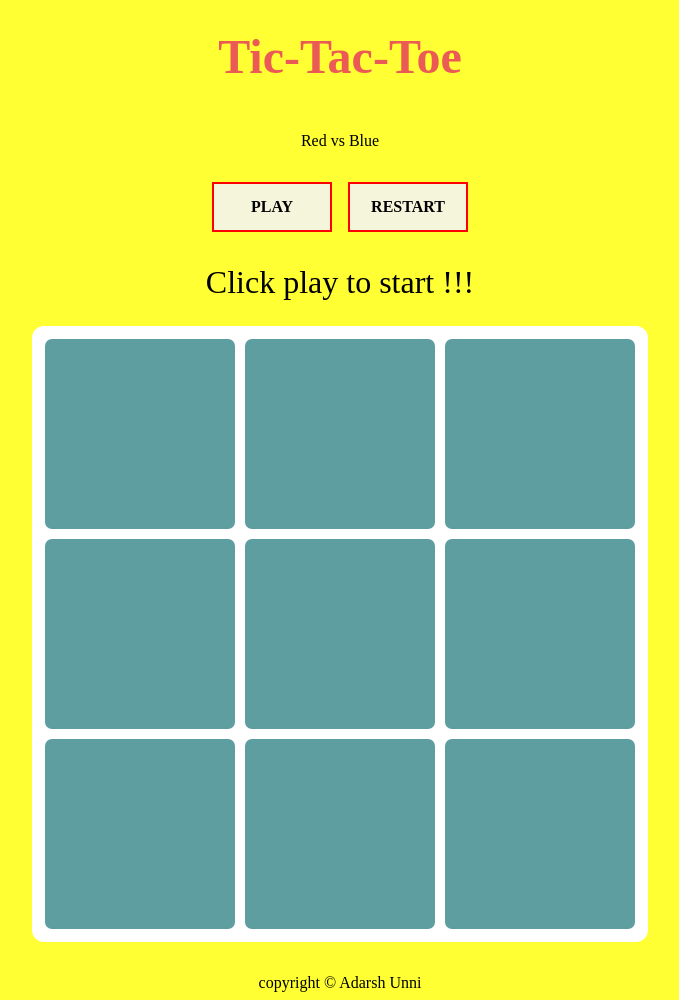
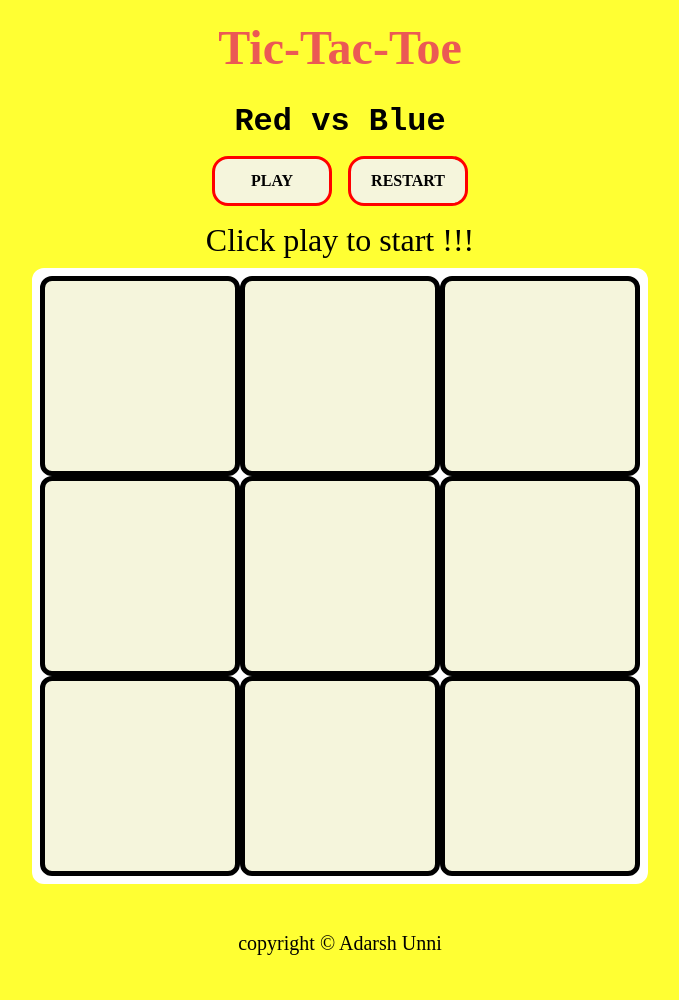
Before and after one commit to adarshunni08/tic-tac-toe, a plain HTML site: page index.html in a window 1280 px wide. Shown: the whole page, without its empty margins (308-987 px from the left). After the commit the page ends 963 px from the top, so only its background shows below. Drawn offline with Linux system fonts and the light colour scheme.

Commit message:
Add style to footer

```diff
--- a/style.css
+++ b/style.css
@@ -5,7 +5,7 @@ body{
     display: flex;
     flex-direction: column;
     align-items: center;
-    gap: 32px;
+    gap: 16px;
 }
 
 .header{
@@ -15,8 +15,7 @@ body{
     color: #EB5A54;
     display: flex;
     justify-content: center;
-    padding: 16px;
-    margin-top: 5px;
+    padding: 12px;
 }
 
 button{
@@ -24,10 +23,11 @@ button{
     border: none;
     width: 120px;
     height: 50px;
-    border: 2px solid red;
+    border: 3px solid red;
     font-size: 16px;
     font-weight: 700;
     font-family: 'Times New Roman', Times, serif;
+    border-radius: 16px;
 }
 
 .game-settings{
@@ -45,11 +45,11 @@ button{
 }
 
 .grid-container div{
-    border: 5px solid white;
+    border: 5px solid black;
 }
 
 .grid-item{
-    background-color: cadetblue;
+    background-color: beige;
     border-radius: 12px;
 }
 
@@ -58,3 +58,15 @@ button{
     height: 30px;
     width: auto;
 }
+
+.redvsblue{
+    font-size: 32px;
+    font-weight: 700;
+    font-family: 'Courier New', Courier, monospace;
+}
+
+.footer{
+    margin-top: 32px;
+    font-size: 20px;
+
+}
```
